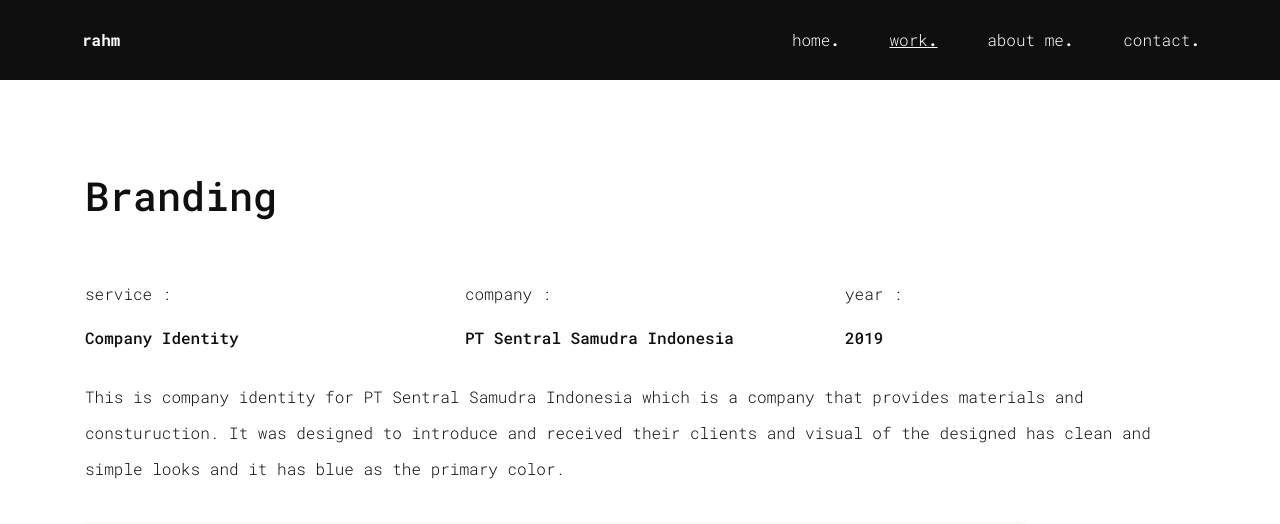
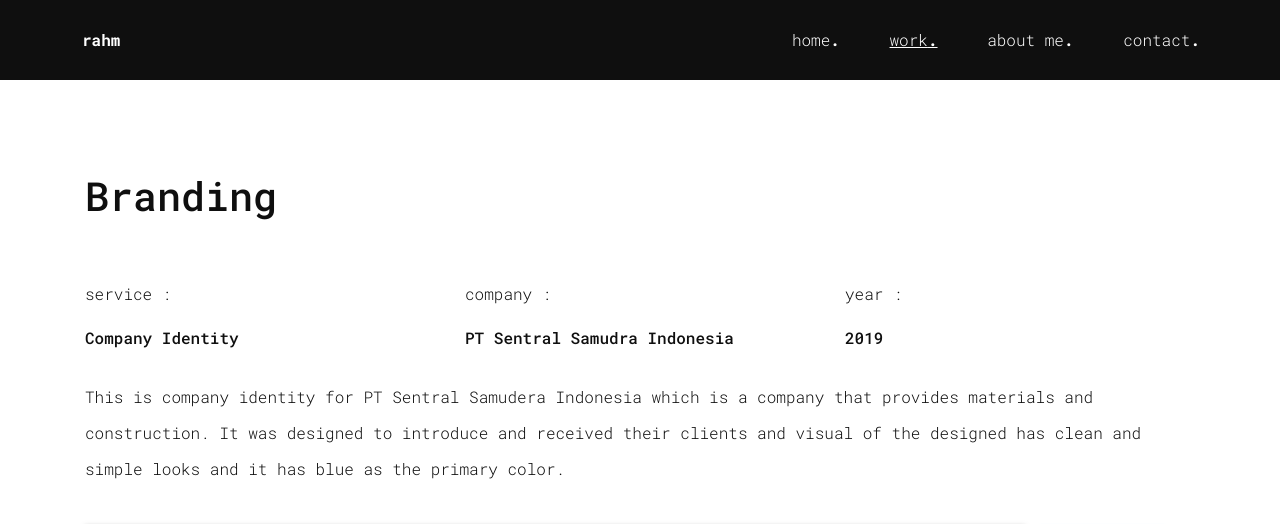
Before and after one commit to merahmahrun/portfolio.github.io, a plain HTML site: page project4.html in a window 1280 px wide. Shown: the top 524 px of the page. Drawn offline with nearby package versions, Linux system fonts and the light colour scheme; grey boxes are pictures that could not be loaded.

Commit message:
Update project4.html

```diff
--- a/project4.html
+++ b/project4.html
@@ -90,7 +90,7 @@
                                           </div>
                                     </div>
                                     <br>
-                                    <p class="wow fadeInUp" data-wow-delay="1.8s">This is company identity for PT Sentral Samudra Indonesia which is a company that provides materials and consturuction. It was designed to introduce and received their clients and visual of the designed has clean and simple looks and it has blue as the primary color.</p>
+                                    <p class="wow fadeInUp" data-wow-delay="1.8s">This is company identity for PT Sentral Samudera Indonesia which is a company that provides materials and construction. It was designed to introduce and received their clients and visual of the designed has clean and simple looks and it has blue as the primary color.</p>
                               </div>
                         </div>
                   </div>
```
